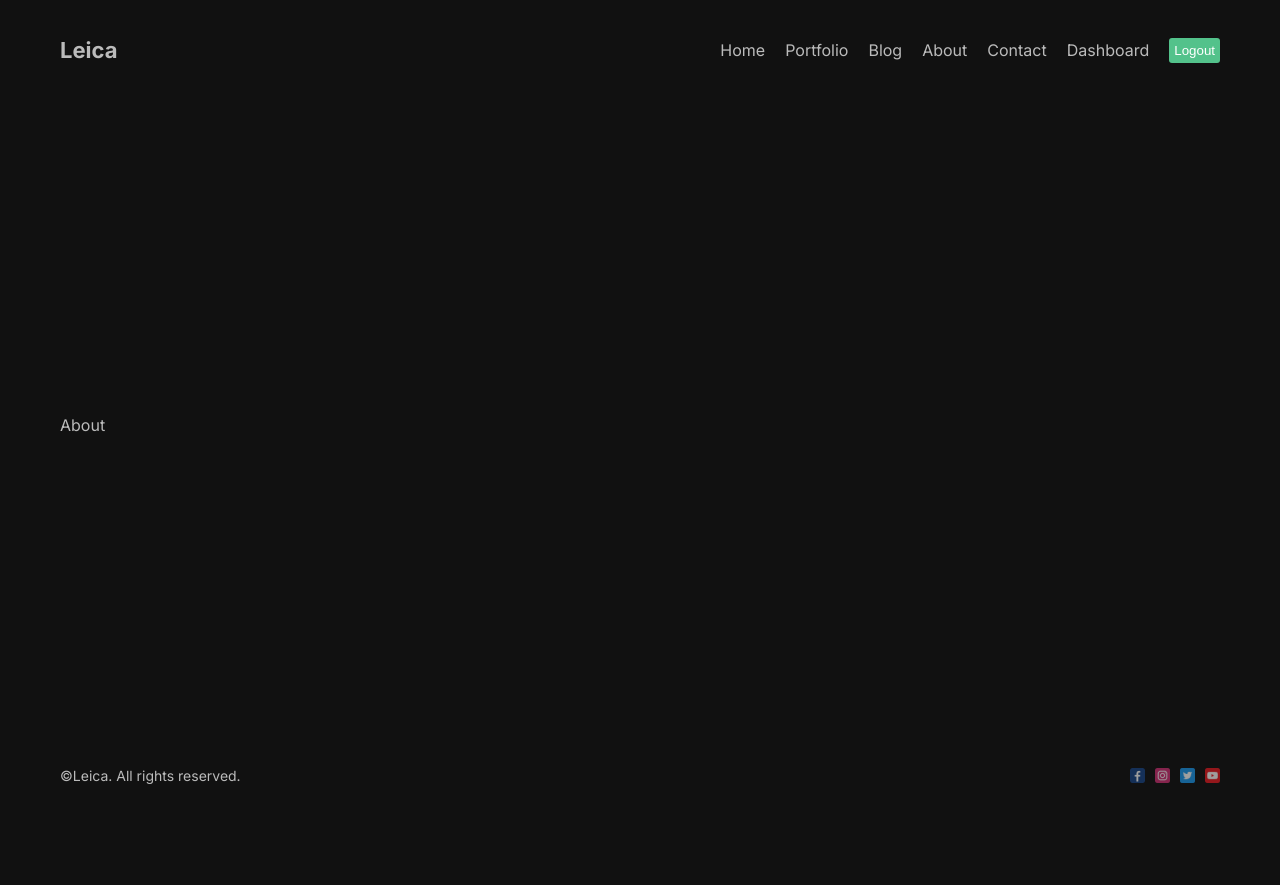
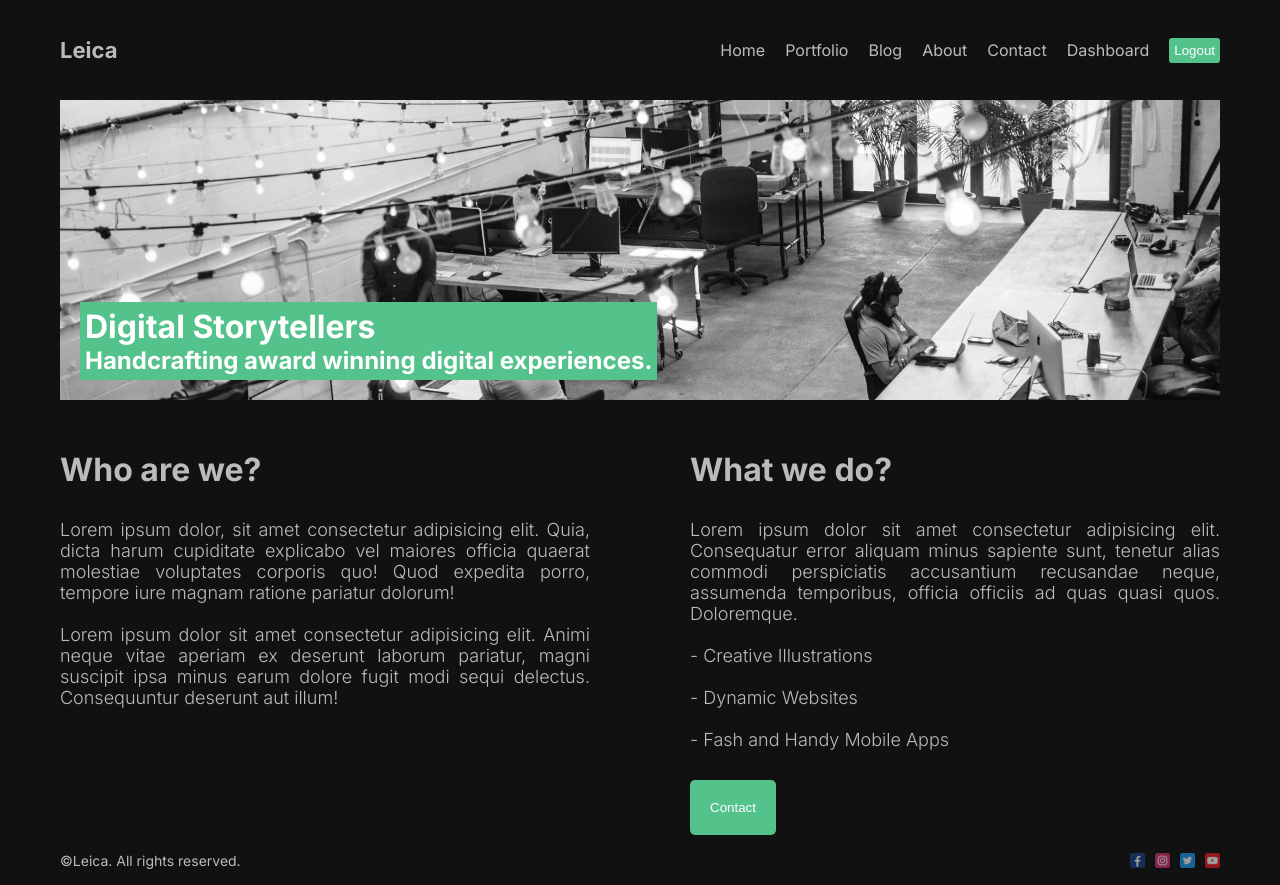
Before and after one commit to armagantas/nextjs-blogapp, a Next.js app: page /about in a window 1280 px wide. Before the commit the page ends 800 px from the top, so only its background shows below. Built offline with nearby package versions, Linux system fonts and the light colour scheme.

Commit message:
Commit
About and Home pages have been completed.

```diff
--- a/src/app/about/page.jsx
+++ b/src/app/about/page.jsx
@@ -1,8 +1,57 @@
 import React from "react";
 import styles from "./page.module.css";
+import Image from "next/image";
+import Button from "@/components/button/Button";
 
 const About = () => {
-  return <div className={styles.container}>About</div>;
+  return (
+    <div className={styles.container}>
+      <div className={styles.imgContainer}>
+        <Image src="/coworker.jpg" fill={true} alt="" className={styles.img} />
+        <div className={styles.imgText}>
+          <h1 className={styles.imgTitle}>Digital Storytellers</h1>
+          <h2 className={styles.imgDesc}>
+            Handcrafting award winning digital experiences.
+          </h2>
+        </div>
+      </div>
+      <div className={styles.textContainer}>
+        <div className={styles.item}>
+          <h1 className={styles.title}>Who are we?</h1>
+          <p className={styles.desc}>
+            Lorem ipsum dolor, sit amet consectetur adipisicing elit. Quia,
+            dicta harum cupiditate explicabo vel maiores officia quaerat
+            molestiae voluptates corporis quo! Quod expedita porro, tempore iure
+            magnam ratione pariatur dolorum!
+            <br />
+            <br />
+            Lorem ipsum dolor sit amet consectetur adipisicing elit. Animi neque
+            vitae aperiam ex deserunt laborum pariatur, magni suscipit ipsa
+            minus earum dolore fugit modi sequi delectus. Consequuntur deserunt
+            aut illum!
+          </p>
+        </div>
+        <div className={styles.item}>
+          <h1 className={styles.title}>What we do?</h1>
+          <p className={styles.desc}>
+            Lorem ipsum dolor sit amet consectetur adipisicing elit. Consequatur
+            error aliquam minus sapiente sunt, tenetur alias commodi
+            perspiciatis accusantium recusandae neque, assumenda temporibus,
+            officia officiis ad quas quasi quos. Doloremque.
+            <br />
+            <br />
+            - Creative Illustrations
+            <br />
+            <br />
+            - Dynamic Websites
+            <br />
+            <br />- Fash and Handy Mobile Apps
+          </p>
+          <Button url="/contact" text="Contact" />
+        </div>
+      </div>
+    </div>
+  );
 };
 
 export default About;
--- a/src/app/about/page.module.css
+++ b/src/app/about/page.module.css
@@ -1,2 +1,41 @@
 .container {
 }
+
+.imgContainer {
+  width: 100%;
+  height: 300px;
+  position: relative;
+}
+
+.img {
+  object-fit: cover;
+  filter: grayscale(100%);
+}
+
+.imgText {
+  position: absolute;
+  bottom: 20px;
+  left: 20px;
+  background-color: #53c28b;
+  padding: 5px;
+  color: white;
+}
+
+.textContainer {
+  display: flex;
+  gap: 100px;
+}
+
+.item {
+  flex: 1;
+  margin-top: 50px;
+  display: flex;
+  flex-direction: column;
+  gap: 30px;
+}
+
+.desc {
+  font-size: 18px;
+  font-weight: 300;
+  text-align: justify;
+}
--- a/src/app/page.jsx
+++ b/src/app/page.jsx
@@ -1,6 +1,7 @@
 import Image from "next/image";
 import styles from "./page.module.css";
 import Hero from "public/hero.png";
+import Button from "@/components/button/Button";
 
 export default function Home() {
   return (
@@ -13,7 +14,7 @@ export default function Home() {
           Turning your idea into Reality. We bring together the teams from the
           global tech industry.
         </p>
-        <button className={styles.button}>See Our Works</button>
+        <Button url="portfolio" text="See Our Works" />
       </div>
       <div className={styles.item}>
         <Image src={Hero} alt="" className={styles.img} />
--- /dev/null
+++ b/src/components/button/Button.jsx
@@ -0,0 +1,13 @@
+import React from "react";
+import styles from "./button.module.css";
+import Link from "next/link";
+
+const Button = ({ text, url }) => {
+  return (
+    <Link href={url}>
+      <button className={styles.container}>{text}</button>
+    </Link>
+  );
+};
+
+export default Button;
--- /dev/null
+++ b/src/components/button/button.module.css
@@ -0,0 +1,9 @@
+.container {
+  padding: 20px;
+  cursor: pointer;
+  background-color: #53c28b;
+  border: none;
+  border-radius: 5px;
+  width: max-content;
+  color: white;
+}
```
Also changed, not shown: src/app/page.module.css (+0 -10 lines), public/coworker.jpg (added).
